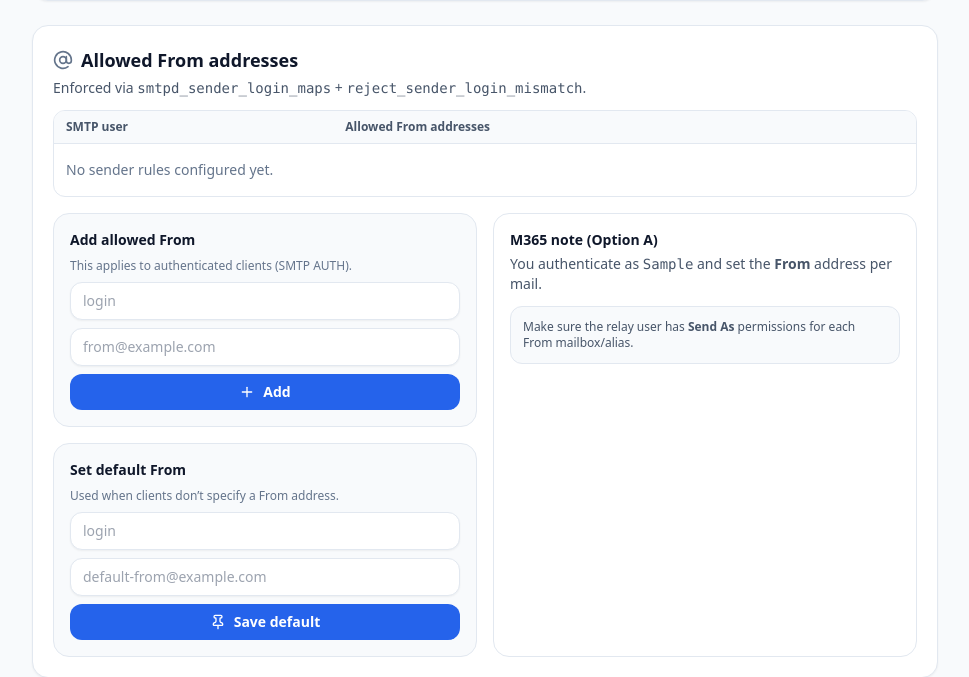
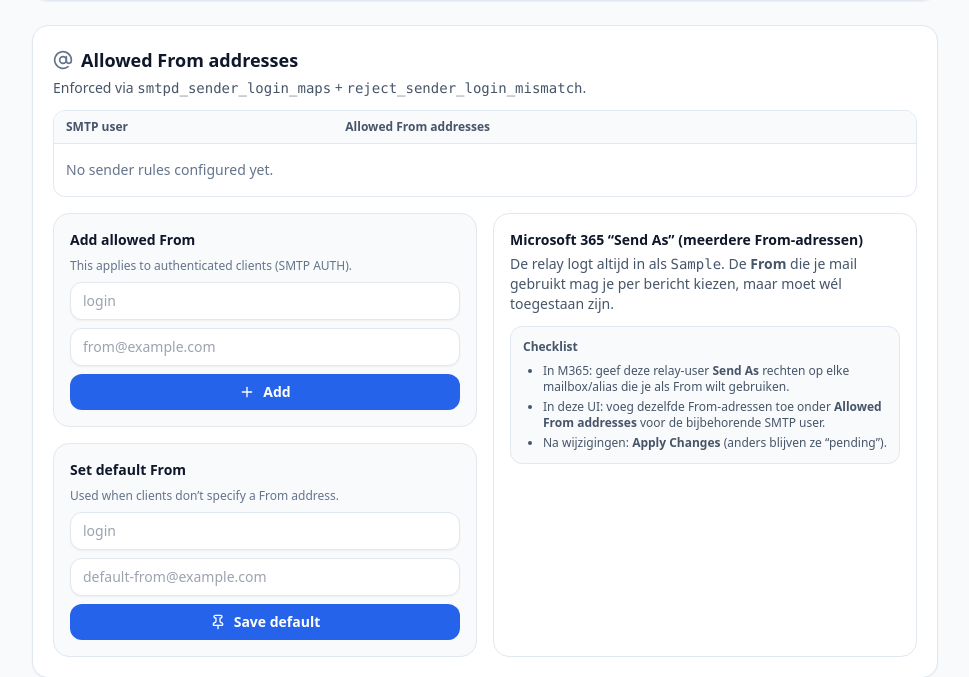
Before and after one commit to LickABrick/simple-m365-relay, a Python web app: template app/templates/index.html in a window 1280 px wide. Shown: the part 1096-1773 px from the top of the page, without its empty margins (310-1279 px from the left). Run offline with Jinja, Linux system fonts and the light colour scheme; the template is opened without the code that fills it: most values are stand-ins (such as "Sample title", 1, 10 or a date in 2020); some libraries are stand-ins or nearby versions.

Commit message:
ui: clarify M365 Send As note (remove Option A wording)

```diff
--- a/app/templates/index.html
+++ b/app/templates/index.html
@@ -1239,12 +1239,17 @@
             </div>
 
             <div class="rounded-2xl border border-slate-200 bg-white p-4 dark:border-slate-800 dark:bg-slate-950">
-              <div class="text-sm font-semibold">M365 note (Option A)</div>
+              <div class="text-sm font-semibold">Microsoft 365 “Send As” (meerdere From-adressen)</div>
               <div class="mt-1 text-sm text-slate-600 dark:text-slate-300">
-                You authenticate as <span class="mono">{{ env.MS365_SMTP_USER }}</span> and set the <span class="font-semibold">From</span> address per mail.
+                De relay logt altijd in als <span class="mono">{{ env.MS365_SMTP_USER }}</span>. De <span class="font-semibold">From</span> die je mail gebruikt mag je per bericht kiezen, maar moet wél toegestaan zijn.
               </div>
               <div class="mt-3 rounded-xl border border-slate-200 bg-slate-50 p-3 text-xs text-slate-600 dark:border-slate-800 dark:bg-slate-900/40 dark:text-slate-300">
-                Make sure the relay user has <span class="font-semibold">Send As</span> permissions for each From mailbox/alias.
+                <div class="font-semibold">Checklist</div>
+                <ul class="mt-2 list-disc pl-5 space-y-1">
+                  <li>In M365: geef deze relay-user <span class="font-semibold">Send As</span> rechten op elke mailbox/alias die je als From wilt gebruiken.</li>
+                  <li>In deze UI: voeg dezelfde From-adressen toe onder <span class="font-semibold">Allowed From addresses</span> voor de bijbehorende SMTP user.</li>
+                  <li>Na wijzigingen: <span class="font-semibold">Apply Changes</span> (anders blijven ze “pending”).</li>
+                </ul>
               </div>
             </div>
           </div>
```
